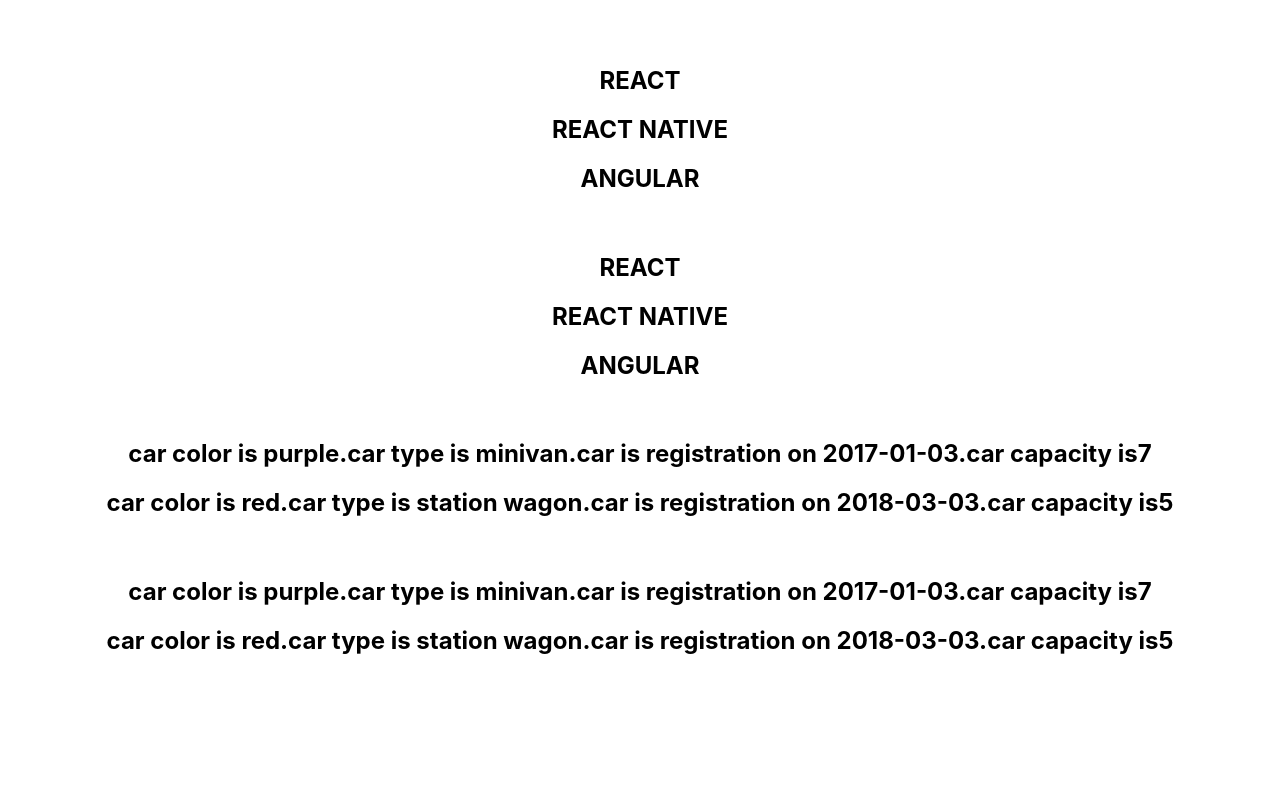
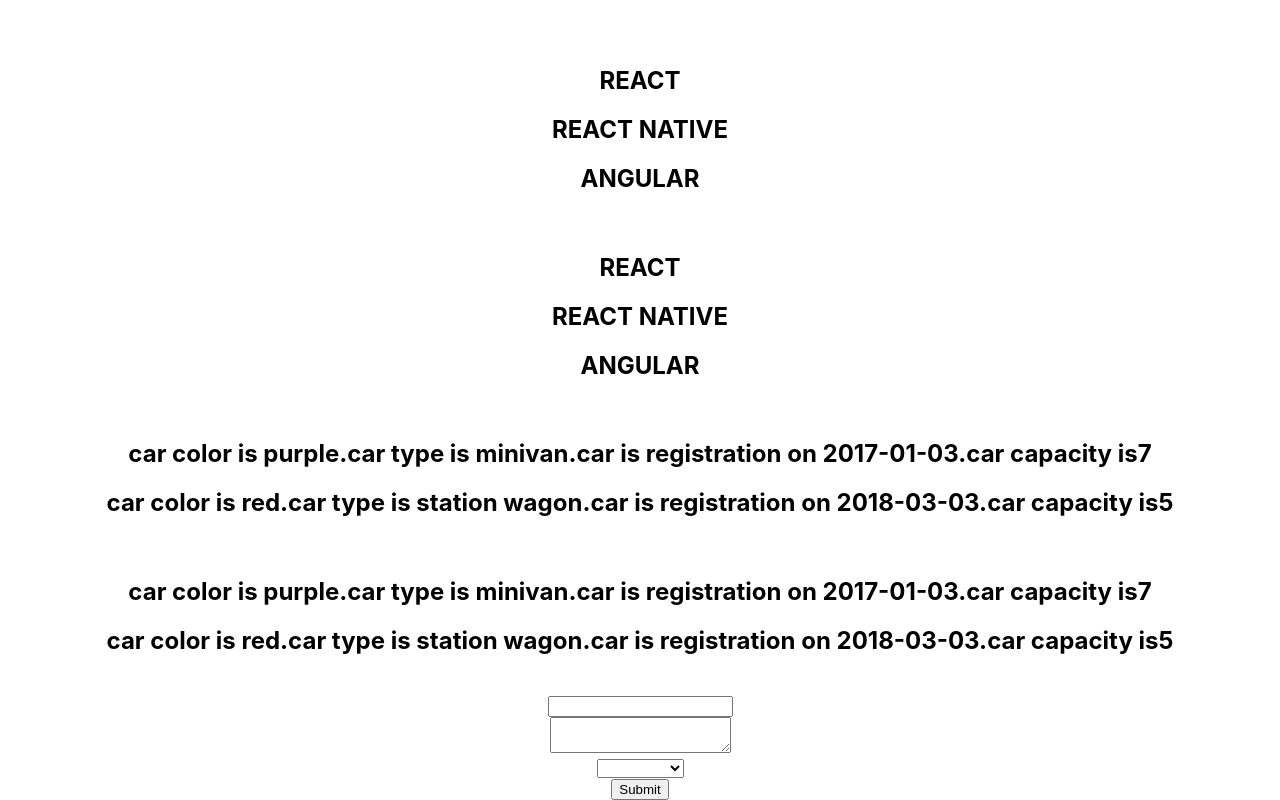
Before and after one commit to sanjay-personal/reactjs, a React (Create React App) app: page / in a window 1280 px wide. Shown: the part 1366-2166 px from the top of the page. Before the commit the page ends 2041 px from the top, so only its background shows below. Built offline with nearby package versions, Linux system fonts and the light colour scheme.

Commit message:
useage of Form

```diff
--- a/src/App.js
+++ b/src/App.js
@@ -18,6 +18,7 @@
 import ListF from './components/ListF';
 import ListF2 from './components/ListF2';
 import CarF from './components/CarF';
+import Form from './components/Form';
 
 function App() {
   return (
@@ -58,6 +59,8 @@
     <ListF2 />
     <br></br>
     <CarF />
+    <br></br>
+    <Form />
     </div>
 
   );
--- /dev/null
+++ b/src/components/Form.js
@@ -0,0 +1,56 @@
+import React, { Component } from 'react'
+
+class Form extends Component {
+   constructor(props) {
+       super(props)
+
+       this.state = {
+            textvalue:"",
+            textareavalue:"",
+            selectvalue: ""
+
+       }
+   }
+   textChange=(event)=>{
+       this.setState({
+           textvalue:event.target.value
+       })
+   }
+   textAreaChange=(event)=>{
+    this.setState({
+        textareavalue:event.target.value
+    })
+}
+
+selectChange=(event)=>{
+    this.setState({
+        selectvalue:event.target.value
+    })
+}
+
+submit=(event)=> {
+    event.preventDefault()
+
+    alert(this.state.textvalue+'\n'+this.state.textareavalue+'\n'+this.state.selectvalue)
+}
+    render() {
+        return (
+          <form onSubmit = {this.submit}>
+              <input type="text" value={this.state.textvalue} onChange={this.textChange} />
+              <br></br>
+              <textarea value={this.state.textareavalue} onChange={this.textAreaChange}></textarea>
+              <br></br>
+              <select value = {this.state.selectvalue} onChange={this.selectChange}>
+              <option value=''></option>
+                  <option value="angular">ANGULAR</option>
+                  <option value="reactjs">RECATJS</option>
+                  <option value="vuejs">VUEJS</option>
+              </select>
+              <br></br>
+              <button type="submit">Submit</button>
+          </form>
+        )
+    }
+}
+
+export default Form
```
Also changed, not shown: 1 other file (tests, documents, lock files or other folders).
